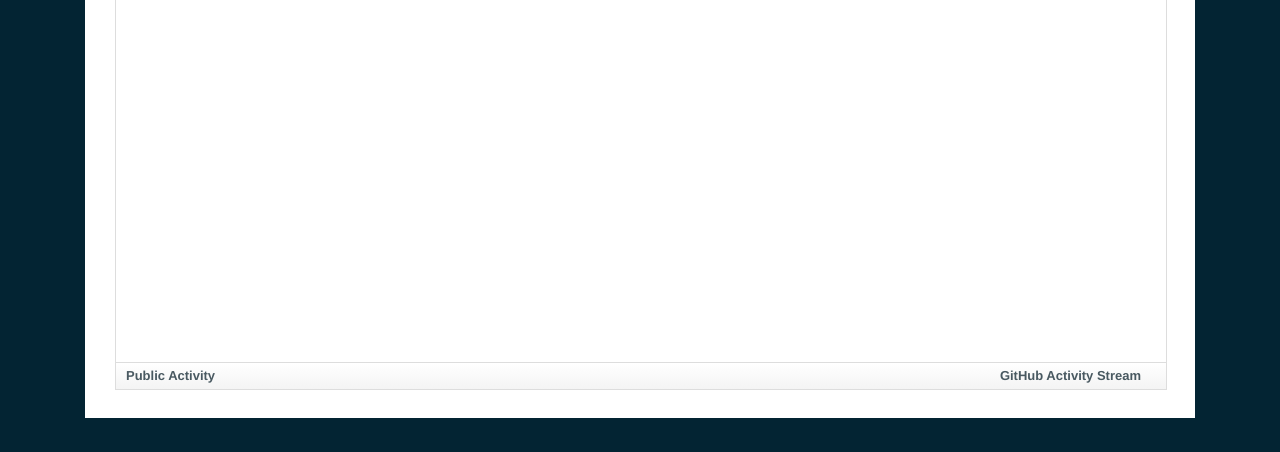
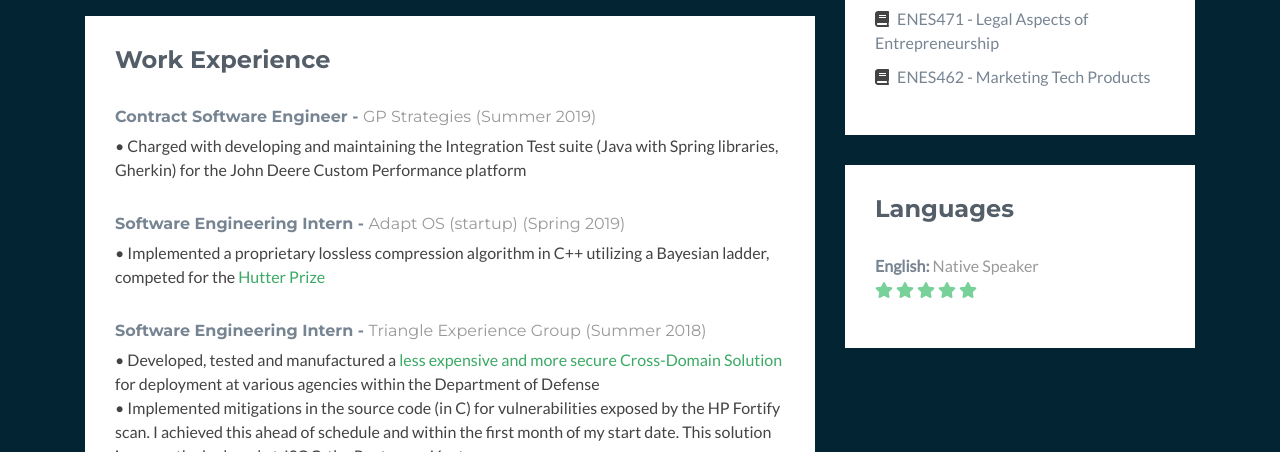
Before and after one commit to CJBangert/website, a plain HTML site: page index.html in a window 1280 px wide. Shown: the part 2348-2800 px from the top of the page. Drawn offline with nearby package versions, Linux system fonts and the light colour scheme; no server answers; some icons are missing.

Commit message:
added updates from summer

```diff
--- a/index.html
+++ b/index.html
@@ -61,26 +61,26 @@
                 </section>
                 <!--//section-->
                 <section class="latest section">
-                    <!-- <div class="section-inner">
+                    <div class="section-inner">
                         <h2 class="heading">Latest Projects</h2>
                         <div class="content">
                             <div class="item featured text-center">
-                                <h3 class="title"><a href="https://themes.3rdwavemedia.com/bootstrap-templates/product/appify-bootstrap-4-admin-template-for-app-developers/" target="_blank">Lossless Compression</a></h3>
+                                <h3 class="title"><a href="https://themes.3rdwavemedia.com/bootstrap-templates/product/appify-bootstrap-4-admin-template-for-app-developers/" target="_blank">Machine Learning to Predict Basketball Outcomes</a></h3>
                                 <p class="summary">--Work in Progress--</p>
                                 <div class="featured-image has-ribbon">
                                     <a href="https://themes.3rdwavemedia.com/bootstrap-templates/product/appify-bootstrap-4-admin-template-for-app-developers/" target="_blank">
-                                        <img class="img-fluid project-image" src="http://themetapicture.com/media/funny-zip-hamsters-cute-house.jpg" alt="project name" />
+                                        <img class="img-fluid project-image" src="https://c-4tvylwolbz88x24zwvyazobix2ejizpzahapjx2ejvt.g00.cbssports.com/g00/3_c-4ddd.jizzwvyaz.jvt_/c-4TVYLWOLBZ88x24oaawzx3ax2fx2fzwvyazobi.jizpzahapj.jvtx2fpx2fyx2f9786x2f71x2f76x2f87615148-0ji5-1mm1-i221-9j11k7lh21j0x2fylzpglx2f347e044x2f2k0h5m415jh7ih9i0i6485603011jkh9x2fzjyllu-zova-9786-71-75-ha-88-21-77-wt.wunx3fp87j.thyrx3dpthnl_$/$/$/$/$/$/$/$/$/$/$" alt="project name" />
                                     </a>
                                     <div class="ribbon">
                                         <div class="text">New</div>
                                     </div>
                                 </div>
                                 <div class="desc text-left">
-                                    <p>Still in the process of benchmark testing, but this algorithim relies on a simple mathematical principal that sucessfully avoids the pidgenhole principal. --More to come--</p>
-                                </div> -->
+                                    <p>Developing an Algorithim to predict outcomes of College Men's basketball games. Goal: 60% accuracy. --More to come--</p>
+                                </div>
                                 <!--//desc-->
                                 <!--  <a class="btn btn-cta-secondary" href="https://themes.3rdwavemedia.com/bootstrap-templates/startup/velocity-bootstrap-theme-for-startup-products/" target="_blank"><i class="fas fa-thumbs-up"></i> Back my project</a> -->
-                            <!-- </div> -->
+                            </div>
                             <!--//item-->
                             <hr class="divider" />
                             <div class="item row">
@@ -167,6 +167,18 @@
                     <div class="section-inner">
                         <h2 class="heading">Work Experience</h2>
                         <div class="content">
+                            <div class="item">
+                                <h3 class="title">Contract Software Engineer - <span class="place"><a href="https://www.triangleexperience.com/" target="_blank">GP Strategies</a></span> <span class="year">(Summer 2019)</span></h3>
+                                <p>
+                                    • Charged with developing and maintaining the Integration Test suite (Java with Spring libraries, Gherkin) for the John Deere Custom Performance platform
+                                </p>
+                            </div>
+                            <div class="item">
+                                <h3 class="title">Software Engineering Intern - <span class="place"><a href="https://www.triangleexperience.com/" target="_blank">Adapt OS (startup)</a></span> <span class="year">(Spring 2019)</span></h3>
+                                <p>
+                                    • Implemented a proprietary lossless compression algorithm in C++ utilizing a Bayesian ladder, competed for the <z><a href="http://prize.hutter1.net/" target="_blank">Hutter Prize</a></z>
+                                </p>
+                            </div>
                             <div class="item">
                                 <h3 class="title">Software Engineering Intern - <span class="place"><a href="https://www.triangleexperience.com/" target="_blank">Triangle Experience Group</a></span> <span class="year">(Summer 2018)</span></h3>
                                 <p>• Developed, tested and manufactured a <z><a href="https://www.triangleexperience.com/scorpion" target="_blank">less expensive and more secure Cross-Domain Solution</a></z> for deployment at various agencies within the Department of Defense <br>
@@ -335,6 +347,7 @@
                                 <li><i class="fas fa-book"></i> <a href="http://www.hcbravo.org/IntroDataSci/" target="_blank">CMSC320 - Data Science</a></li>
                                 <li><i class="fas fa-book"></i> <a href="https://github.com/UMD-CS-STICs/389Kspring19" target="_blank">CMSC389k - Full Stack Web Development with Node.js</a></li>
                                 <li><i class="fas fa-book"></i> <a href="http://rosalind.info/classes/586/" target="_blank">CMSC423 - Bioinformatic Algorithims, Databases, and Tools</a></li>
+                                <li><i class="fas fa-book"></i> <a href="http://www.cs.umd.edu/~djacobs/CMSC422/CMSC422_Fall19.htm" target="_blank">CMSC422 - Machine Learning</a></li>
                                 <li><i class="fas fa-book"></i> <a href="#">ENES460 - Fundementals of Tech Ventures</a></li>
                                 <li><i class="fas fa-book"></i> <a href="#">ENES471 - Legal Aspects of Entrepreneurship</a></li>
                                 <li><i class="fas fa-book"></i> <a href="#">ENES462 - Marketing Tech Products</a></li>
```
